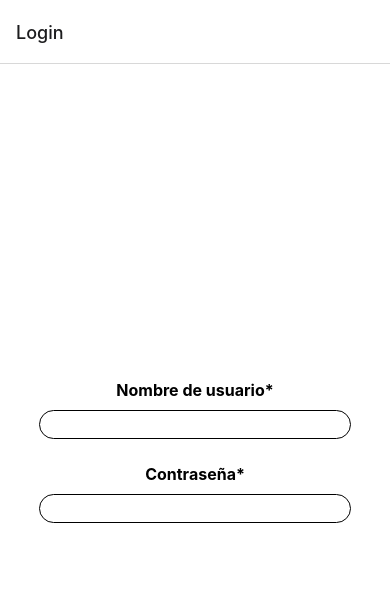
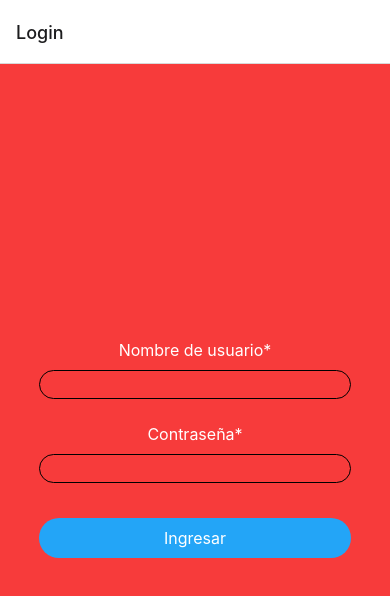
Before and after one commit to johanncepeda9816/pocapp, a React Native app: screen /Login in a window 390 px wide. Shown: the top 596 px of the page. Built offline with nearby package versions, Linux system fonts and the light colour scheme.

Commit message:
Colors implementation

```diff
--- a/src/commons/components/Container.tsx
+++ b/src/commons/components/Container.tsx
@@ -1,5 +1,6 @@
 import { ReactNode } from "react";
 import { SafeAreaView, ScrollView, StyleSheet } from "react-native";
+import { PRIMARY } from "../constants/Colors";
 
 interface IContainer {
   children: ReactNode;
@@ -19,7 +20,7 @@ export default function Container(props: IContainer) {
 const styles = StyleSheet.create({
   container: {
     flex: 1,
-    backgroundColor: "#fff",
+    backgroundColor: PRIMARY,
     alignItems: "center",
     justifyContent: "center",
     color: "#000",
--- a/src/commons/components/forms/CustomButton.tsx
+++ b/src/commons/components/forms/CustomButton.tsx
@@ -1,4 +1,5 @@
 import { Pressable, StyleSheet, Text } from "react-native";
+import { PRIMARY, SECONDARY } from "../../constants/Colors";
 
 interface ICustomButton {
   onPress: any;
@@ -15,6 +16,17 @@ export default function CustomButton(props: ICustomButton) {
 }
 
 const styles = StyleSheet.create({
-  container: {},
-  label: {},
+  container: {
+    backgroundColor: SECONDARY,
+    width: "80%",
+    margin: 20,
+    borderRadius: 20,
+    padding: 10,
+    alignSelf: "center",
+  },
+  label: {
+    textAlign: "center",
+    color: "#fff",
+    fontSize: 16,
+  },
 });
--- a/src/commons/components/forms/CustomLabel.tsx
+++ b/src/commons/components/forms/CustomLabel.tsx
@@ -13,7 +13,7 @@ export default function CustomLabel(props: ICustomLabel) {
 const styles = StyleSheet.create({
   label: {
     fontSize: 16,
-    fontWeight: "bold",
     textAlign: "center",
+    color: "#fff",
   },
 });
--- a/src/commons/constants/Colors.tsx
+++ b/src/commons/constants/Colors.tsx
@@ -1,3 +1,5 @@
-const ERROR = "red";
+const PRIMARY = "#f73b3b";
+const SECONDARY = "#23A5F7";
+const ERROR = "#000";
 
-export { ERROR };
+export { PRIMARY, SECONDARY, ERROR };
--- a/src/modules/auth/login/Login.tsx
+++ b/src/modules/auth/login/Login.tsx
@@ -2,6 +2,7 @@ import { useNavigation } from "@react-navigation/native";
 import React, { useState } from "react";
 import { Pressable, Text, View } from "react-native";
 import Container from "../../../commons/components/Container";
+import CustomButton from "../../../commons/components/forms/CustomButton";
 import CustomTextInput from "../../../commons/components/forms/CustomTextInput";
 import { initialStateAuth } from "../../../commons/constants/Contants";
 import { IAuthData } from "../../../commons/types/CommonTypes";
@@ -14,15 +15,20 @@ export default function Login() {
     <Container>
       <CustomTextInput
         label="Nombre de usuario*"
-        onChangeText={(text) => setAuthData({ ...authData, username: text })}
+        onChangeText={(text: string) =>
+          setAuthData({ ...authData, username: text })
+        }
         value={authData.username}
       />
       <CustomTextInput
         label="Contraseña*"
-        onChangeText={(text) => setAuthData({ ...authData, password: text })}
+        onChangeText={(text: string) =>
+          setAuthData({ ...authData, password: text })
+        }
         value={authData.password}
         secureTextEntry
       />
+      <CustomButton onPress={null} title="Ingresar" />
     </Container>
   );
 }
```
